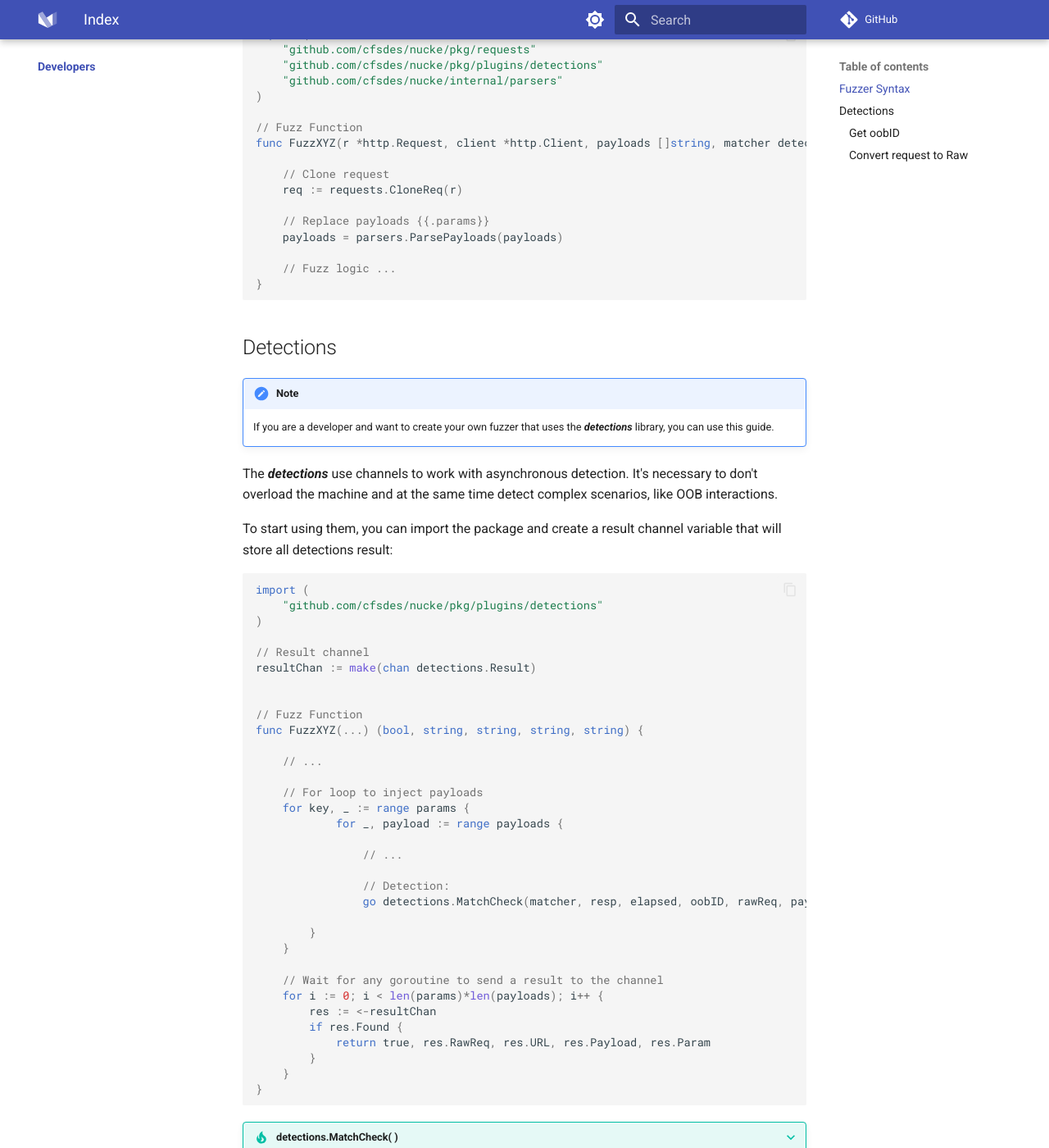
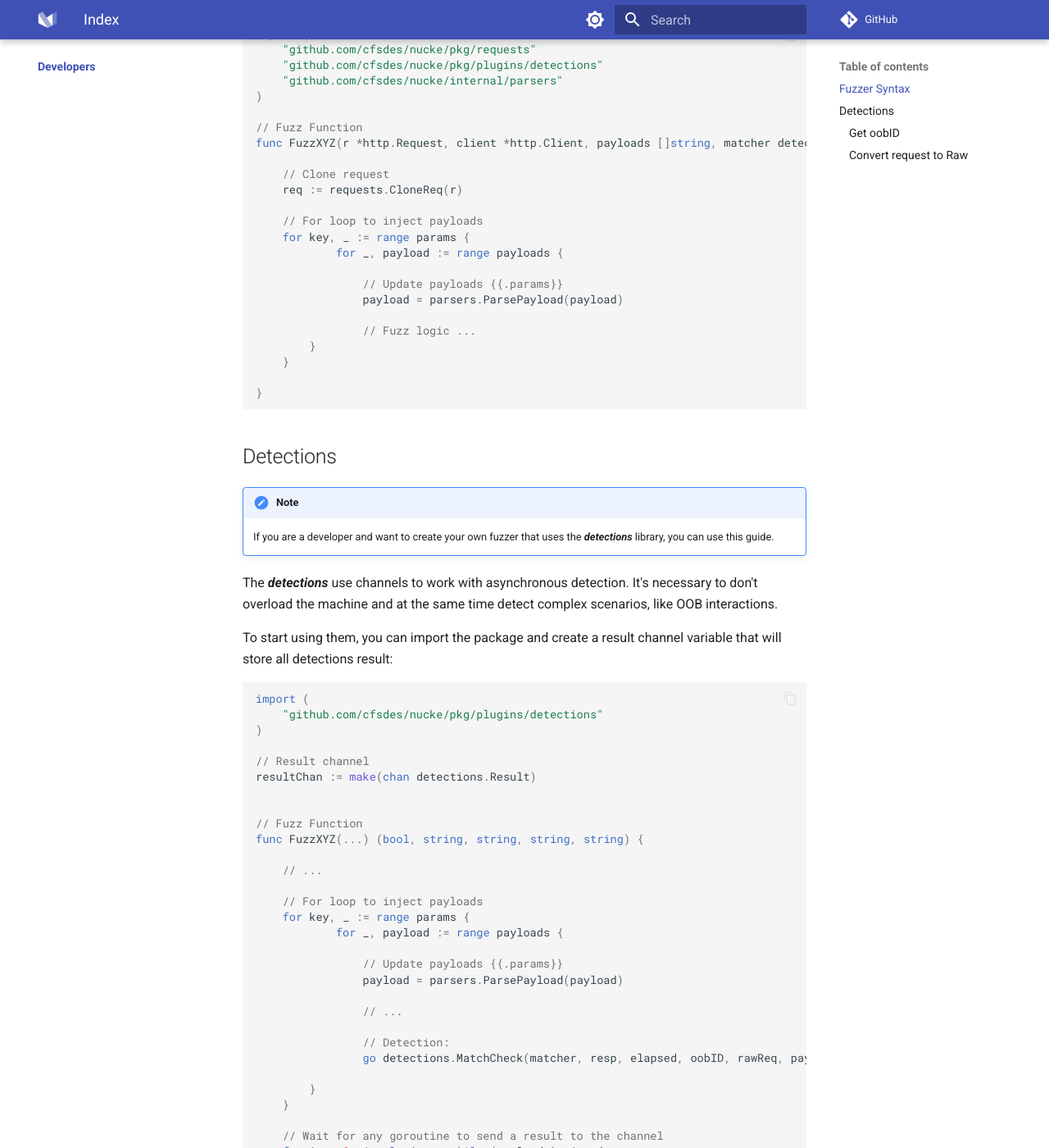
Before and after one commit to cfsdes/nucke-docs, an MkDocs documentation site: the page built from docs/developers/index.md, in a window 1280 px wide and 1400 px high, scrolled down 257 px. Shown: the whole window at 82% size. Built offline with MkDocs 1.6.1 and Material for MkDocs 9.7.7, drawn with Linux system fonts in a browser that asks for light colours; comment, search, counter and statistics services are not loaded.

Commit message:
atualizar uso do ParsePayloads

````diff
--- a/docs/developers/index.md
+++ b/docs/developers/index.md
@@ -13,10 +13,17 @@ func FuzzXYZ(r *http.Request, client *http.Client, payloads []string, matcher de
     // Clone request
     req := requests.CloneReq(r)
 
-    // Replace payloads {{.params}}
-    payloads = parsers.ParsePayloads(payloads)
+    // For loop to inject payloads
+    for key, _ := range params {
+            for _, payload := range payloads {
 
-    // Fuzz logic ...
+                // Update payloads {{.params}}
+                payload = parsers.ParsePayload(payload)
+
+                // Fuzz logic ...
+        }
+    }
+
 }
 ```
 
@@ -45,6 +52,9 @@ func FuzzXYZ(...) (bool, string, string, string, string) {
     // For loop to inject payloads
     for key, _ := range params {
             for _, payload := range payloads {
+
+                // Update payloads {{.params}}
+                payload = parsers.ParsePayload(payload)
 
                 // ...
 
````
Also changed, not shown: docs/todos/index.md (+2 -1 lines).
